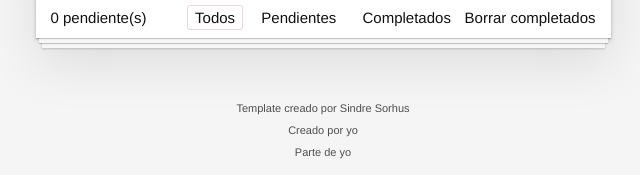
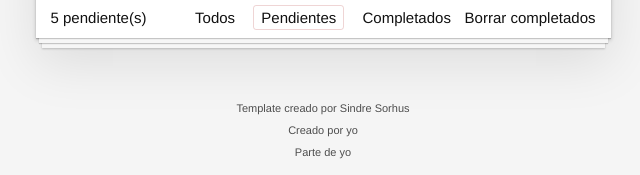
Before and after one commit to PyterStramp/ToDo-App-Vite-JS, a website built with Vite: page index.html in a window 1280 px wide. Both pictures are taken after a click on the link "Pendientes". Shown: the part 498-673 px from the top of the page, 317-957 px from the left. Built offline with nearby package versions, Linux system fonts and the light colour scheme.

Commit message:
ToDo App

```diff
--- a/src/store/todo.store.js
+++ b/src/store/todo.store.js
@@ -2,7 +2,7 @@ import { Todo } from '../todos/models/todo.model';
 
 //estado global de la aplicación
 
-const Filters = {
+export const Filters = {
     All: 'all',
     Completed: 'Completed',
     Pending: 'Pending'
@@ -50,7 +50,7 @@ const getTodos = (filter = Filters.All) => {
             return [...state.todos]; //arreglo
         case Filters.Completed:
             return state.todos.filter( todo => todo.done ); //regresa si la condición está en true
-        case Filters.Completed:
+        case Filters.Pending:
             return state.todos.filter( todo => !todo.done );
         default:
             throw new Error(`El filtro ${filter} no es válido`);
--- a/src/todos/app.html
+++ b/src/todos/app.html
@@ -37,7 +37,8 @@
         <!-- Remove this if you don't implement routing -->
         <ul class="filters">
             <li>
-                <a class="selected filtro" class="selected" href="#/">Todos</a>
+                <!--selected-->
+                <a class="filtro" class="selected" href="#/">Todos</a>
             </li>
             <li>
                 <a class="filtro" href="#/active">Pendientes</a>
--- a/src/todos/app.js
+++ b/src/todos/app.js
@@ -1,12 +1,14 @@
 
-import todoStore from '../store/todo.store';
+import todoStore, { Filters } from '../store/todo.store';
 import html from './app.html?raw';
-import {displayTodos} from './use-cases';
+import { renderPending, displayTodos} from './use-cases';
 
 const ElementIDs = {
     ClearCompleted: '.clear-completed',
     TodoList: '.todo-list',
     NewTodoInput: '#new-todo-input',
+    TodoFilters: '.filtro',
+    PendingCountLabel: '#pending-count',
 }
 //es necesario el raw para importar en crudo
 
@@ -16,12 +18,17 @@ const ElementIDs = {
  */
 export const App = (elementId) => {
 
+    const updatePendingCount = () => {
+        renderPending( ElementIDs.PendingCountLabel );
+    }
+
     const renderTodos = () => {
         //llamar todos los todos
         const todos = todoStore.getTodos( todoStore.getCurrentFilter() );
         displayTodos( ElementIDs.TodoList, todos );
+        updatePendingCount();
+    }
 
-    }
     //cuando la función app() se llama
     //función anónima
     (() => {
@@ -36,6 +43,7 @@ export const App = (elementId) => {
     const newDescriptionInput = document.querySelector(ElementIDs.NewTodoInput);
     const todoListUl = document.querySelector(ElementIDs.TodoList);
     const clearCompletedButton = document.querySelector(ElementIDs.ClearCompleted);
+    const filtersLIs = document.querySelectorAll( ElementIDs.TodoFilters );
 
     //listeners
     newDescriptionInput.addEventListener('keyup', ( event ) => {
@@ -68,4 +76,27 @@ export const App = (elementId) => {
         renderTodos();
     });
 
+    filtersLIs.forEach( element => {
+
+        element.addEventListener('click', (element) => {
+            filtersLIs.forEach( elm => elm.classList.remove('selected') );
+            element.target.classList.add('selected');
+
+            switch ( element.target.text ) {
+                case 'Todos':
+                    todoStore.setFilter( Filters.All );
+                    break;
+                case 'Pendientes':
+                    todoStore.setFilter( Filters.Pending );
+                    break;
+                case 'Completados':
+                    todoStore.setFilter( Filters.Completed );
+                    break;
+                default:
+                    throw new Error('Falló al seleccionar los filtros');
+            }
+            renderTodos();
+        });
+    });
+
 }
--- a/src/todos/use-cases/index.js
+++ b/src/todos/use-cases/index.js
@@ -1,3 +1,4 @@
 //barril
-export {displayTodos} from './display-todos';
-export {createTodoHTML} from './create-todo-html';
+export { displayTodos } from './display-todos';
+export { createTodoHTML } from './create-todo-html';
+export { renderPending } from './render-pending';
--- /dev/null
+++ b/src/todos/use-cases/render-pending.js
@@ -0,0 +1,15 @@
+import todoStore, { Filters } from "../../store/todo.store";
+
+let element;
+/**
+ *
+ * @param {String} elementId El lugar donde se quiere que se graben los pendientes
+ */
+export const renderPending = ( elementId ) => {
+
+    if ( !element )
+        element = document.querySelector( elementId );
+    if ( !element )
+        throw new Error(`No se encontró el elemento ${ elementId }`);
+    element.innerHTML = todoStore.getTodos( Filters.Pending ).length;
+}
```
